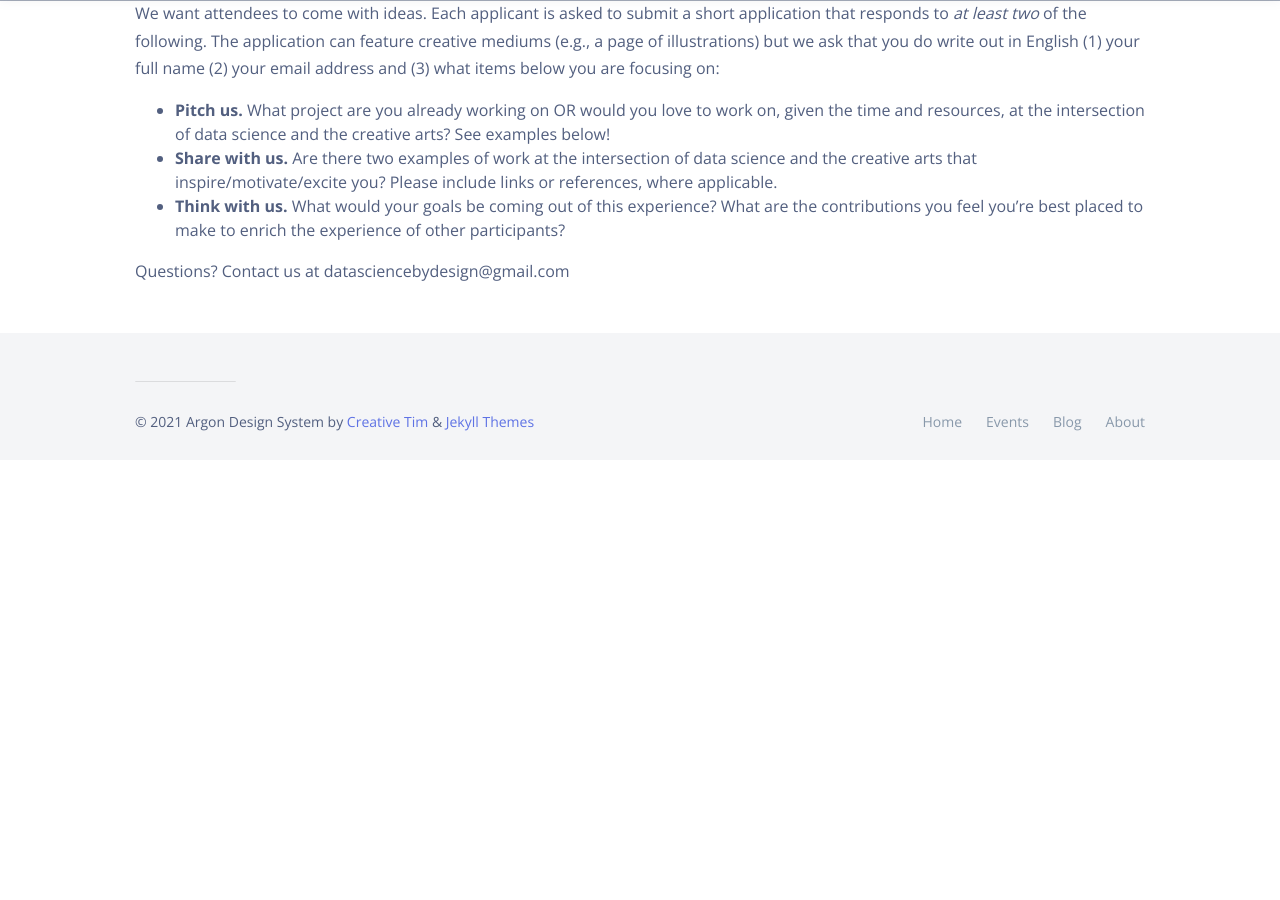
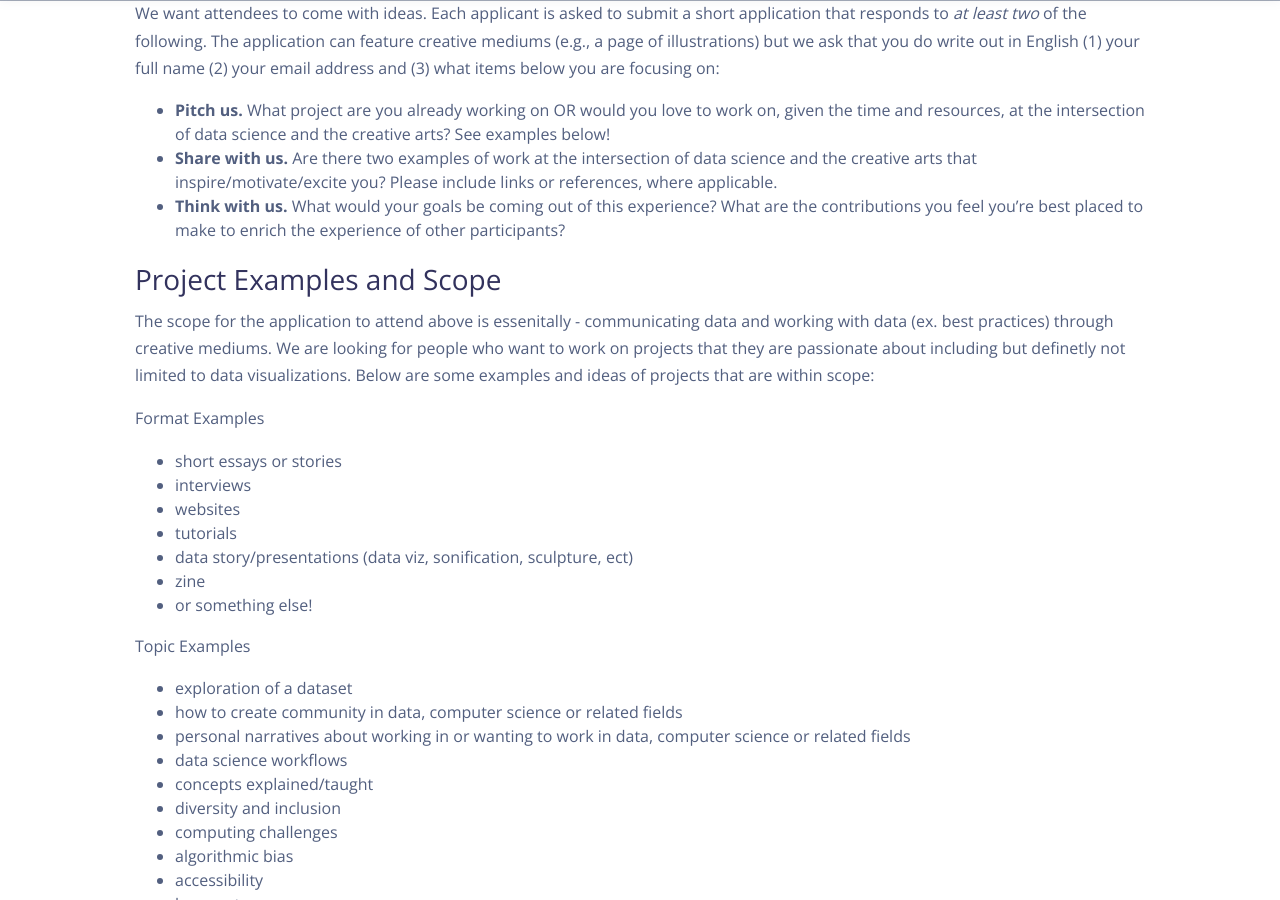
Before and after one commit to iamciera/DSxD_website, a Jekyll site: the page built from _pages/events.md, in a window 1280 px wide and 900 px high, scrolled down 1809 px. Built offline with Jekyll 4.4.1, drawn with Linux system fonts in a browser that asks for light colours; nearby versions of some CDN libraries; before the commit the page ends 2269 px from its top, so only the background shows below that; some of the changed text lies outside the part shown.

Commit message:
added examples

```diff
--- a/_pages/events.md
+++ b/_pages/events.md
@@ -54,4 +54,34 @@
 -  **Share with us.** Are there two examples of work at the intersection of data science and the creative arts that inspire/motivate/excite you? Please include links or references, where applicable.
 -  **Think with us.** What would your goals be coming out of this experience? What are the contributions you feel you’re best placed to make to enrich the experience of other participants?
 
+### Project Examples and Scope
+
+The scope for the application to attend above is essenitally - communicating data and working with data (ex. best practices) through creative mediums. We are looking for people who want to work on projects that they are passionate about including but definetly not limited to data visualizations. Below are some examples and ideas of projects that are within scope:
+
+**Format Examples**
+
+-  short essays or stories
+-  interviews
+-  websites
+-  tutorials
+-  data story/presentations (data viz, sonification, sculpture, ect)
+-  zine
+-  or something else!
+
+**Topic Examples**
+
+-  exploration of a dataset
+-  how to create community in data, computer science or related fields
+-  personal narratives about working in or wanting to work in data, computer science or related fields
+-  data science workflows
+-  concepts explained/taught
+-  diversity and inclusion
+-  computing challenges
+-  algorithmic bias
+-  accessibility
+-  burn out
+-  best practices
+-  or something else!
+
+
 Questions? Contact us at datasciencebydesign@gmail.com
```
